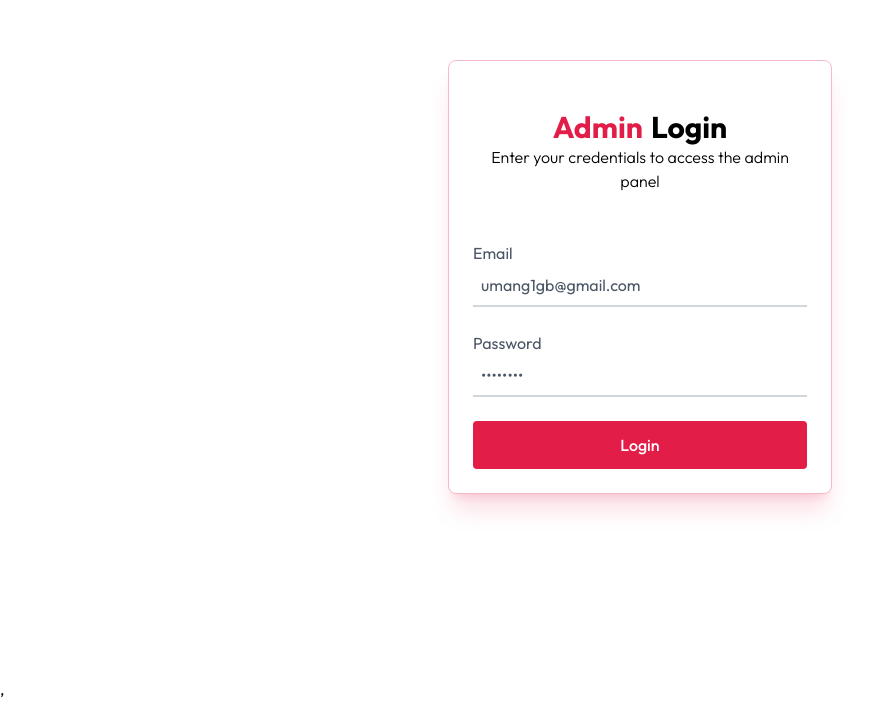
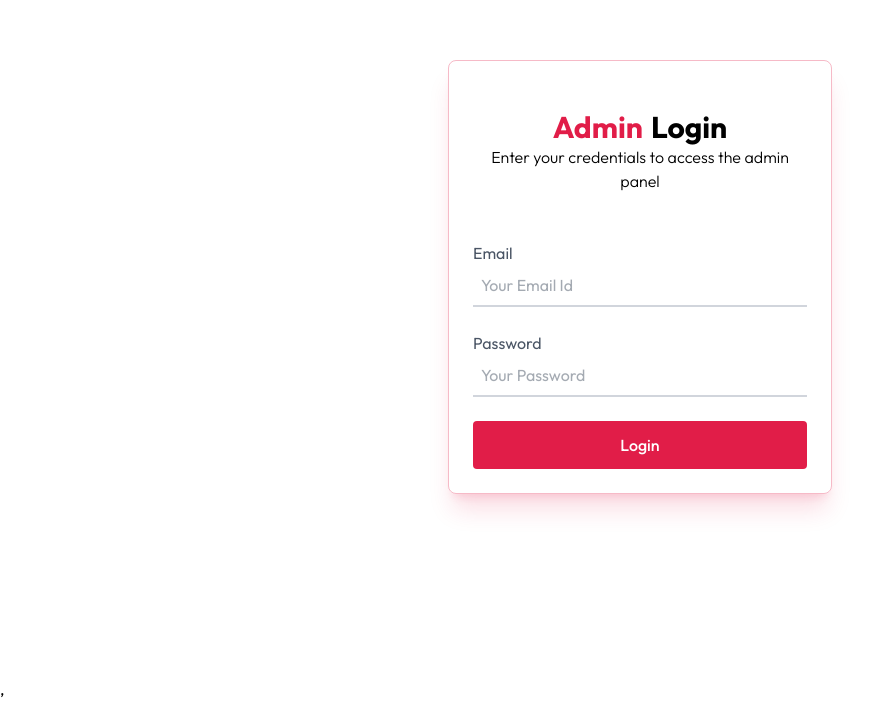
Before and after one commit to umangUS002/Book-Cart, a React (Vite) app in the folder client/: page /admin in a window 1280 px wide. Shown: the part 123-824 px from the top of the page, without its empty margins (0-895 px from the left). Built offline with nearby package versions, Linux system fonts and the light colour scheme; no server answers.

Commit message:
updated comments and ui

```diff
--- a/client/src/components/admin/Login.jsx
+++ b/client/src/components/admin/Login.jsx
@@ -6,8 +6,8 @@ function Login() {
 
   const {axios, setToken} = useAppContext();
 
-  const [email, setEmail] = useState('umang1gb@gmail.com');
-  const [password, setPassword] = useState('umang123');
+  const [email, setEmail] = useState('');
+  const [password, setPassword] = useState('');
 
   const handleSubmit = async(e) => {
     e.preventDefault();
--- a/client/src/pages/BookDetails.jsx
+++ b/client/src/pages/BookDetails.jsx
@@ -186,7 +186,7 @@ function BlogDetails() {
             />
             <button
               type='submit'
-              className='bg-primary text-white rounded-md px-6 py-2 hover:scale-105 transition-transform'
+              className='bg-primary cursor-pointer text-white rounded-md px-6 py-2 hover:scale-105 transition-transform'
             >
               Submit
             </button>
```
Also changed, not shown: 1 other file (tests, documents, lock files or other folders).
